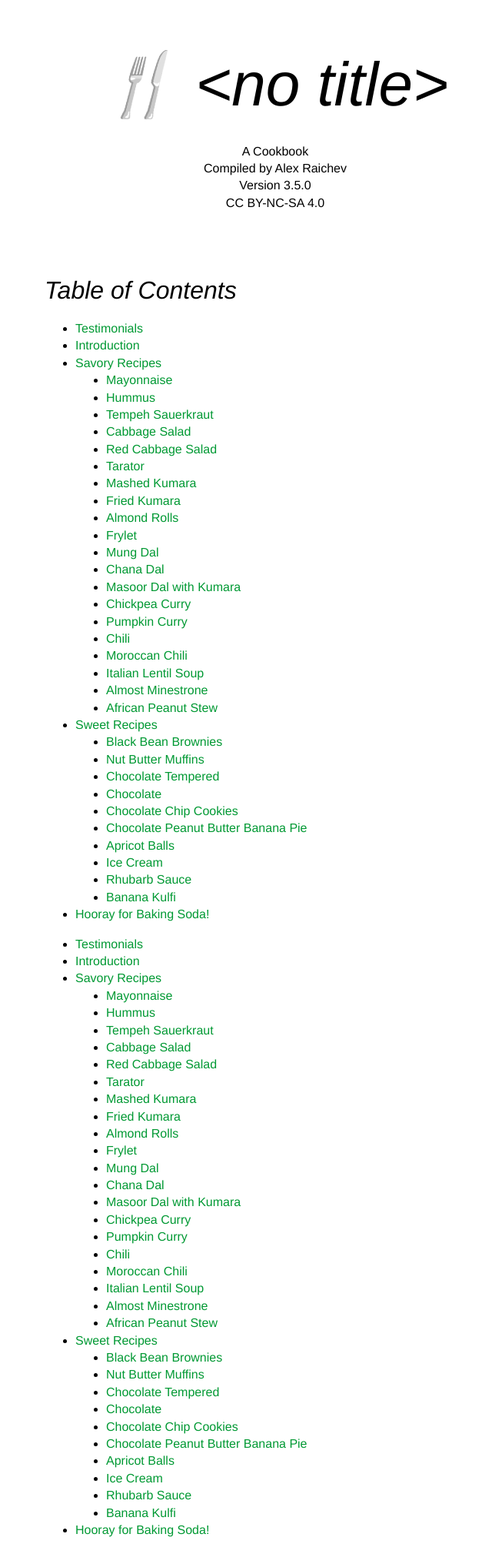
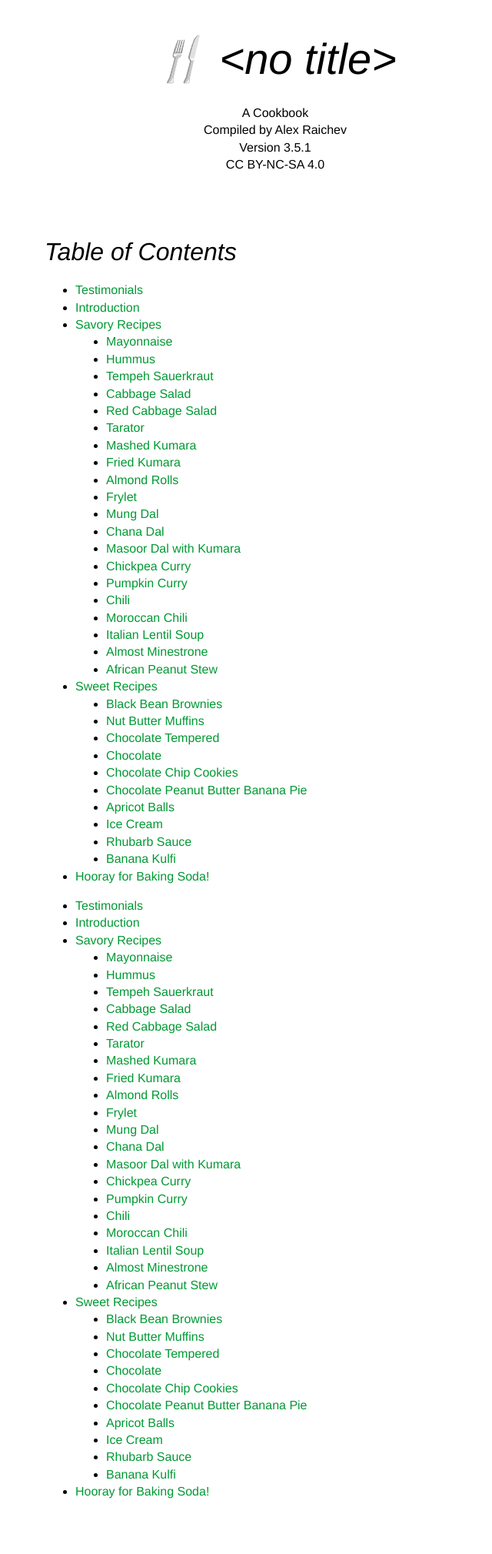
Before and after one commit to araichev/vegehead, a Sphinx documentation site: the page built from docs/index.rst, in a window 1280 px wide. Shown: the whole page at 77% size, without its empty margins (282-922 px from the left). Built offline with Sphinx 7.4.7, drawn with Linux system fonts in a browser that asks for light colours; after the commit the page ends 1970 px from its top, so only the background shows below that.

Commit message:
Shrank header for small screens

```diff
--- a/docs/_static/my-style.css
+++ b/docs/_static/my-style.css
@@ -25,7 +25,7 @@ h2 {
 }
 #header h1 {
     font-weight: normal;
-    font-size: 500%;
+    font-size: 350%;
     font-style: italic;
     page-break-before: avoid;
     margin-bottom: 20px;
--- a/docs/conf.py
+++ b/docs/conf.py
@@ -52,7 +52,7 @@ copyright = u'CC BY-NC-SA 4.0'
 # built documents.
 #
 # The short X.Y version.
-version = '3.5.0'
+version = '3.5.1'
 
 # The language for content autogenerated by Sphinx. Refer to documentation
 # for a list of supported languages.
```
